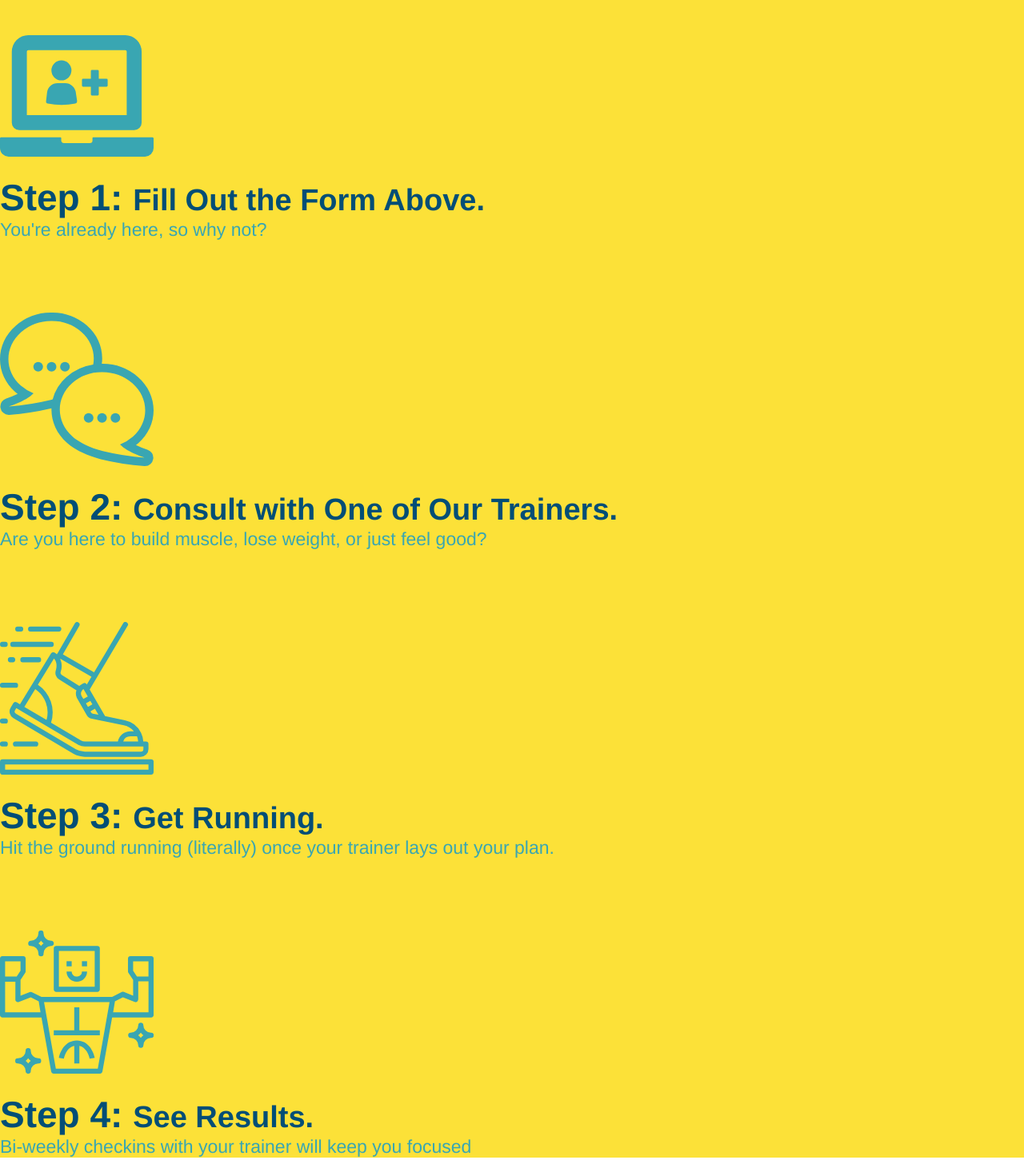
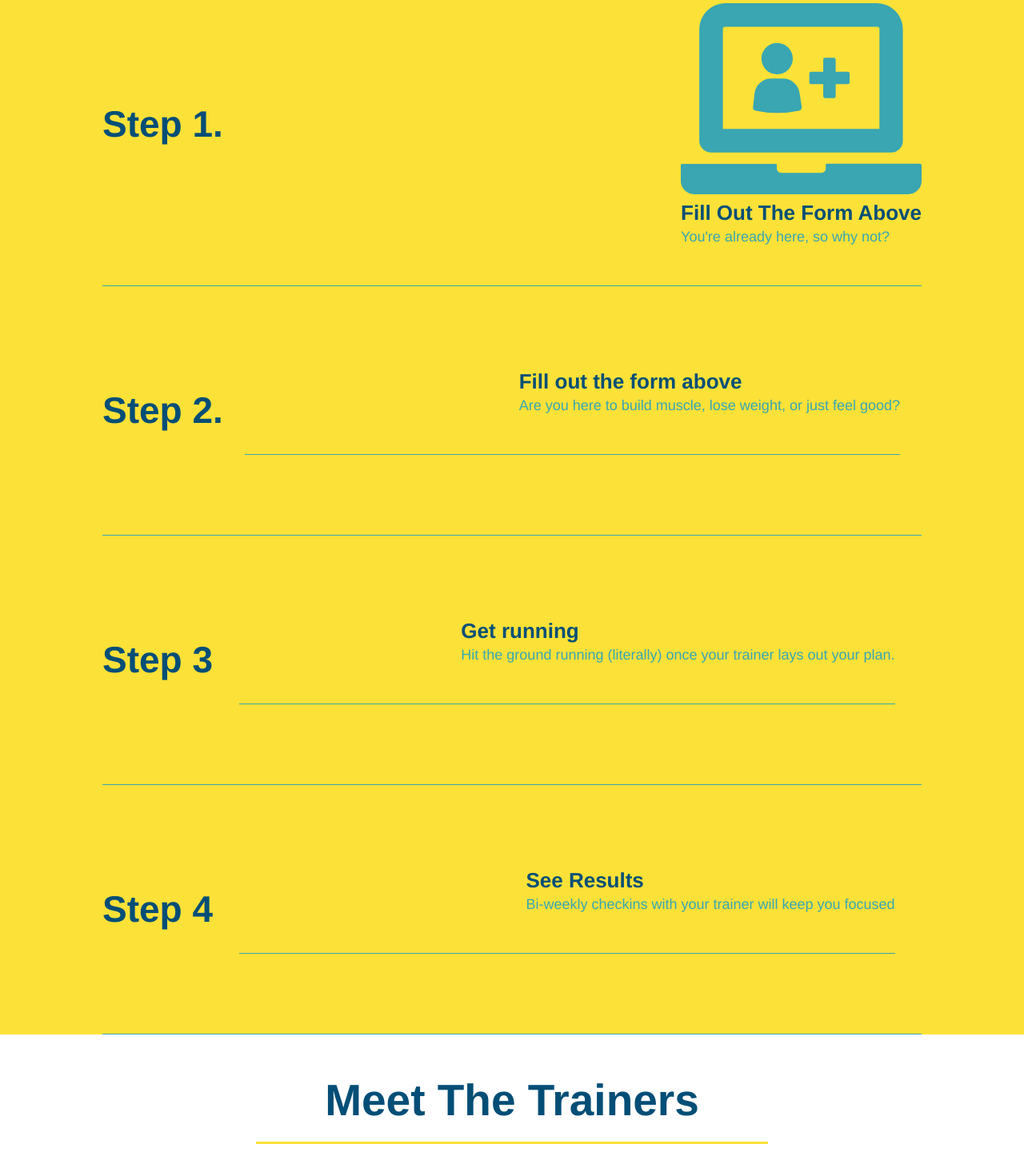
Before and after one commit to YuleDev/run-buddy, a plain HTML site: page index.html in a window 1280 px wide. Shown: the part 913-2364 px from the top of the page at 80% size. Drawn offline with Linux system fonts and the light colour scheme.

Commit message:
2.2.9 mid update

```diff
--- a/assets/css/style.css
+++ b/assets/css/style.css
@@ -184,28 +184,31 @@ footer a {
   background: #fce138;
 }
 
-.steps div {
-  margin-bottom: 80px;
+.step {
+  margin: 50px auto;
+  padding-bottom: 50px;
+  width: 80%;
+  border-bottom: 1px solid #39a6b2;
+  display: flex;
+  flex-wrap: wrap;
+  align-items: center;
+  justify-content: space-between;
 }
 
-.steps img {
-  width: 15%;
-  margin: 10px 0;
+.step h3 {
+  color: #024e76;
+  font-size: 46px;
 }
 
-.steps h3 {
-  color: #024e76;
-  font-size: 46px;
-  margin-top: 10px;
+.step-text p {
+  color: #39a6b2;
+  font-size: 18px;
 }
 
-.steps p {
-  color: #39a6b2;
-  font-size: 23px;
-}
-
-.steps span {
-  font-size: 38px;
+.step-text h4 {
+  font-size: 26px;
+  line-height: 1.5;
+  color: #024e76;
 }
 
 .section-title {
--- a/index.html
+++ b/index.html
@@ -91,29 +91,57 @@
           <div class="flex-row">
           <h2 class="section-title secondary-border">What You Do</h2>
           </div>
-              <div>
-                  <!-- insert this img element -->
-                  <img src="./assets/images/step-1.svg" alt="" />
-                <h3>Step 1: <span>Fill Out the Form Above.</span></h3>
+
+          <div class="step">
+            <h3>Step 1.</h3>
+            <div class="step-info">
+              <div class="step-img">
+                <img src="./assets/images/step-1.svg" alt="step-1" />
+              </div>
+              <div class="step-text">
+                <h4>Fill Out The Form Above</h4>
                 <p>You're already here, so why not?</p>
               </div>
+            </div>
+          </div>
 
-              <div>
-                <img src="./assets/images/step-2.svg" alt="" />
-                <h3>Step 2: <span>Consult with One of Our Trainers.</span></h3>
-                <p>Are you here to build muscle, lose weight, or just feel good?</p>
+              <div class="step">
+                <h3>Step 2.</h3>
+                <div class="step info">
+                  <div class="step-img">
+                    <img src="./assets/images/step-2.svg" alt="step-2" />
+                  </div>
+                  <div class="step-text">
+                    <h4>Fill out the form above</h4>
+                    <p>Are you here to build muscle, lose weight, or just feel good?</p>
+                  </div>
+                </div>
               </div>
 
-              <div>
-                <img src="./assets/images/step-3.svg" alt="" />
-                <h3>Step 3: <span>Get Running.</span></h3>
-                <p>Hit the ground running (literally) once your trainer lays out your plan.</p>
+              <div class="step">
+                <h3>Step 3</h3>
+                <div class="step info">
+                  <div class="step-img">
+                    <img src="./assets/images/step-3.svg" alt="step-3" />
+                  </div>
+                  <div class="step-text">
+                    <h4>Get running</h4>
+                    <p>Hit the ground running (literally) once your trainer lays out your plan.</p>
+                  </div>
+                </div>
               </div>
 
-              <div>
-                <img src="./assets/images/step-4.svg" alt="" />
-                <h3>Step 4: <span>See Results.</span></h3>
-                <p>Bi-weekly checkins with your trainer will keep you focused</p>
+              <div class="step">
+                <h3>Step 4</h3>
+                <div class="step info">
+                  <div class="step-img">
+                    <img src="./assets/images/step-4.svg" alt="step-4" />
+                  </div>
+                  <div class="step-text">
+                    <h4>See Results</h4>
+                    <p>Bi-weekly checkins with your trainer will keep you focused</p>
+                  </div>
+                </div>
               </div>
         </section>
 
```
